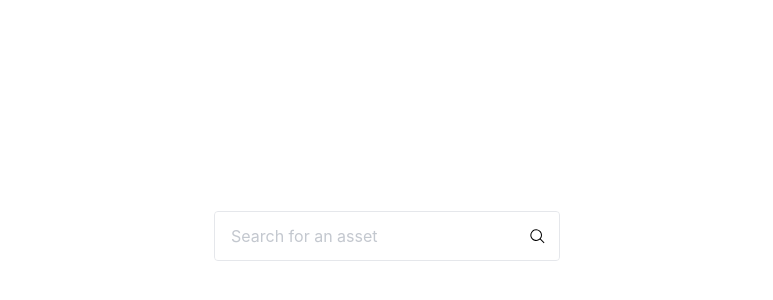
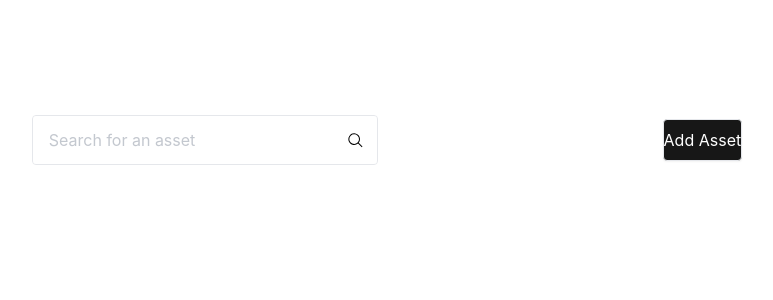
Before and after one commit to mitul-s/dropdown-challenge, a Next.js app: page / in a window 1280 px wide. Shown: the part 164-464 px from the top of the page, without its empty margins (253-1026 px from the left). Built offline with nearby package versions, Linux system fonts and the light colour scheme.

Commit message:
tweak elements

```diff
--- a/pages/index.tsx
+++ b/pages/index.tsx
@@ -4,9 +4,9 @@ import { currencies as data } from "../consts";
 
 export default function Home() {
   return (
-    <div className="grid w-screen h-screen gap-y-12 place-content-center">
+    <div className="flex items-center w-full h-full -mt-24 justify-evenly gap-y-12">
       <Dropdown useSearch={true} options={data} />
-      {/* <Dropdown useSearch={false} options={data} /> */}
+      <Dropdown useSearch={false} options={data} />
     </div>
   );
 }
```
